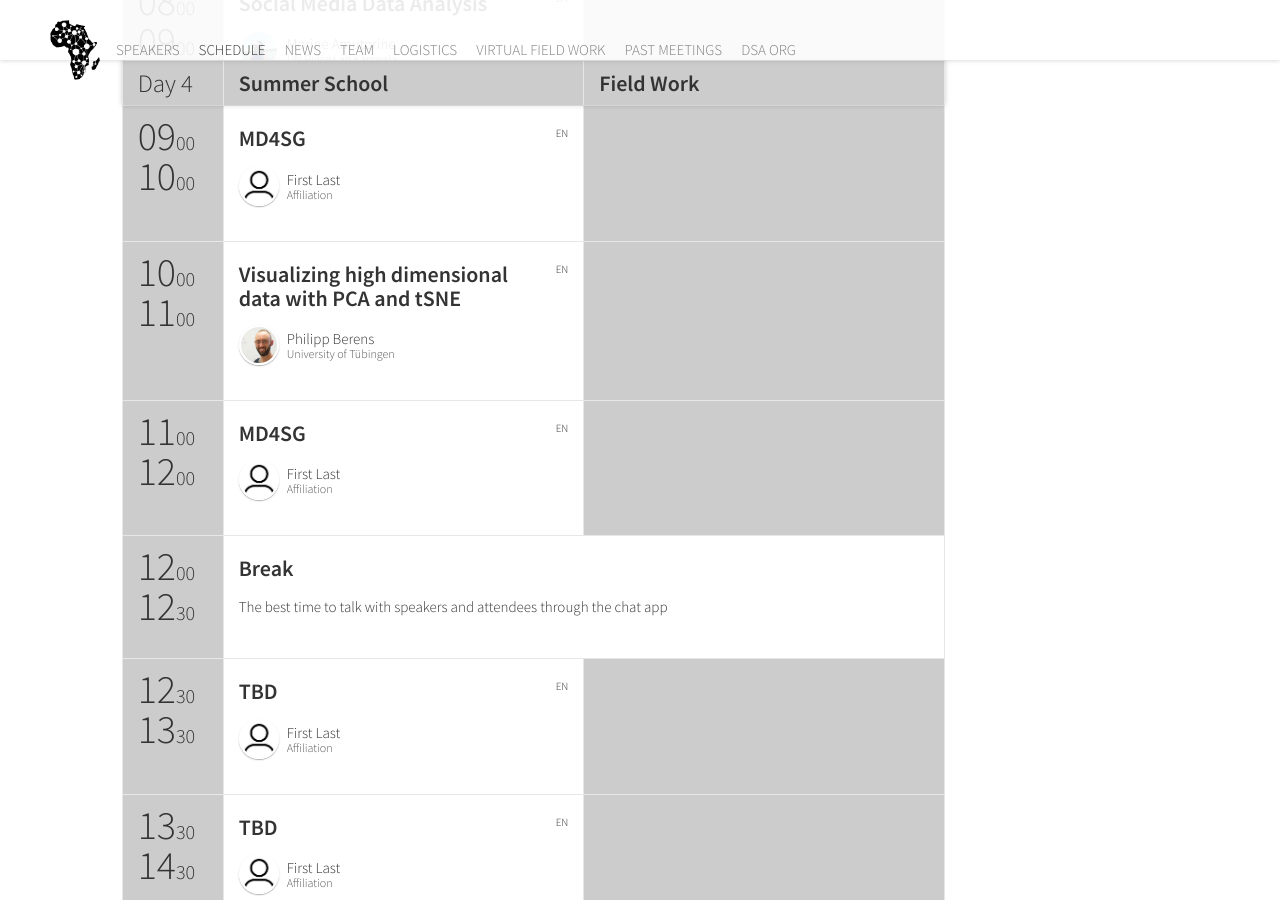
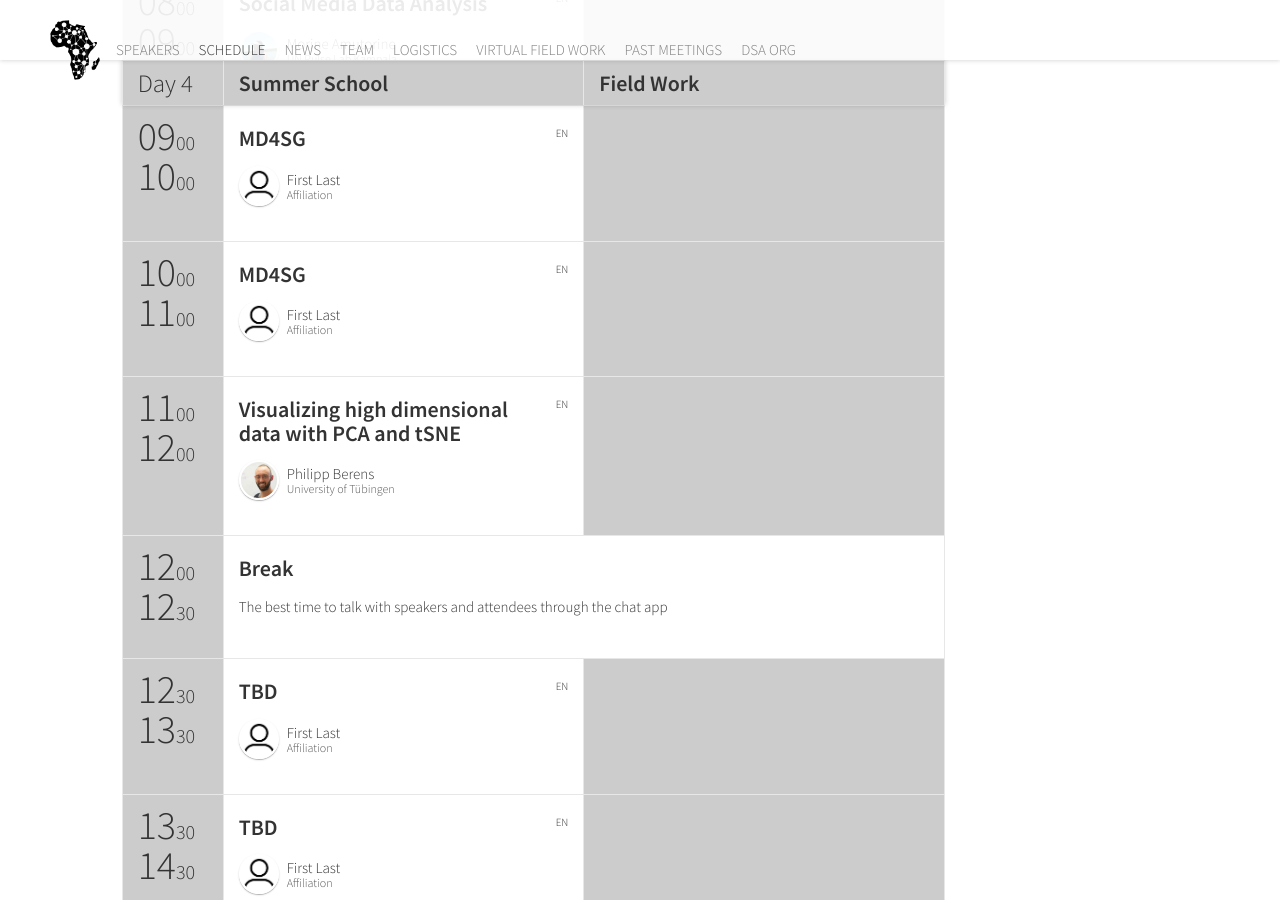
Before and after one commit to datsciafrica/dsa2020kampala, a Jekyll site: the page built from schedule.html, in a window 1280 px wide and 900 px high, scrolled down 5120 px. Built offline with Jekyll 4.4.1, drawn with Linux system fonts in a browser that asks for light colours; nearby versions of some CDN libraries; some web fonts are replaced; comment, search, counter and statistics services are not loaded.

```diff
--- a/_data/schedule_tbd.yml
+++ b/_data/schedule_tbd.yml
@@ -162,12 +162,12 @@
     - {
         startTime: "10:00",
         endTime: "11:00",
-        sessionIds: [embeddings, 404]
+        sessionIds: [md4sg, 404]
     }
     - {
         startTime: "11:00",
         endTime: "12:00",
-        sessionIds: [md4sg, 404]
+        sessionIds: [embeddings, 404]
     }
     - {
         startTime: "12:00",
```
